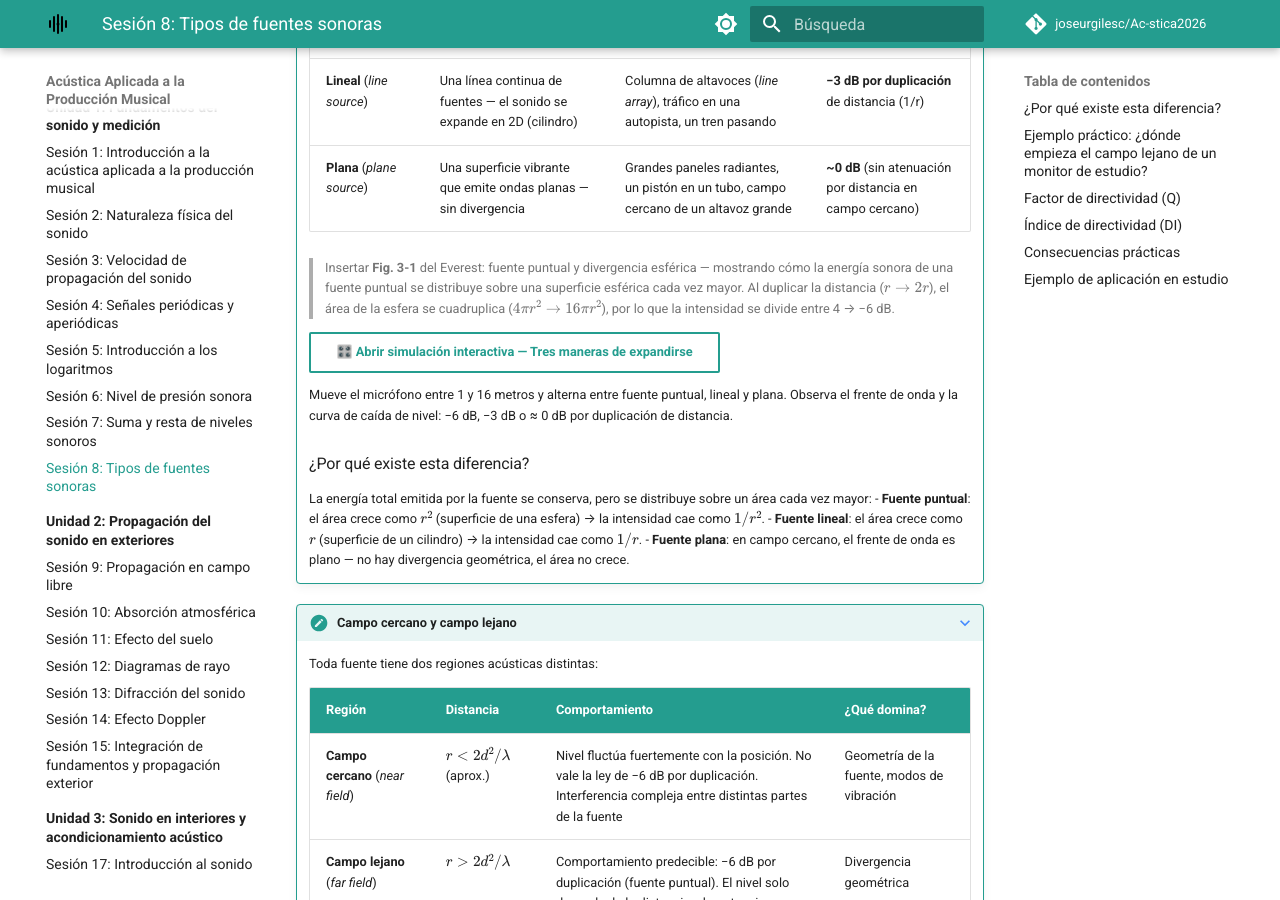
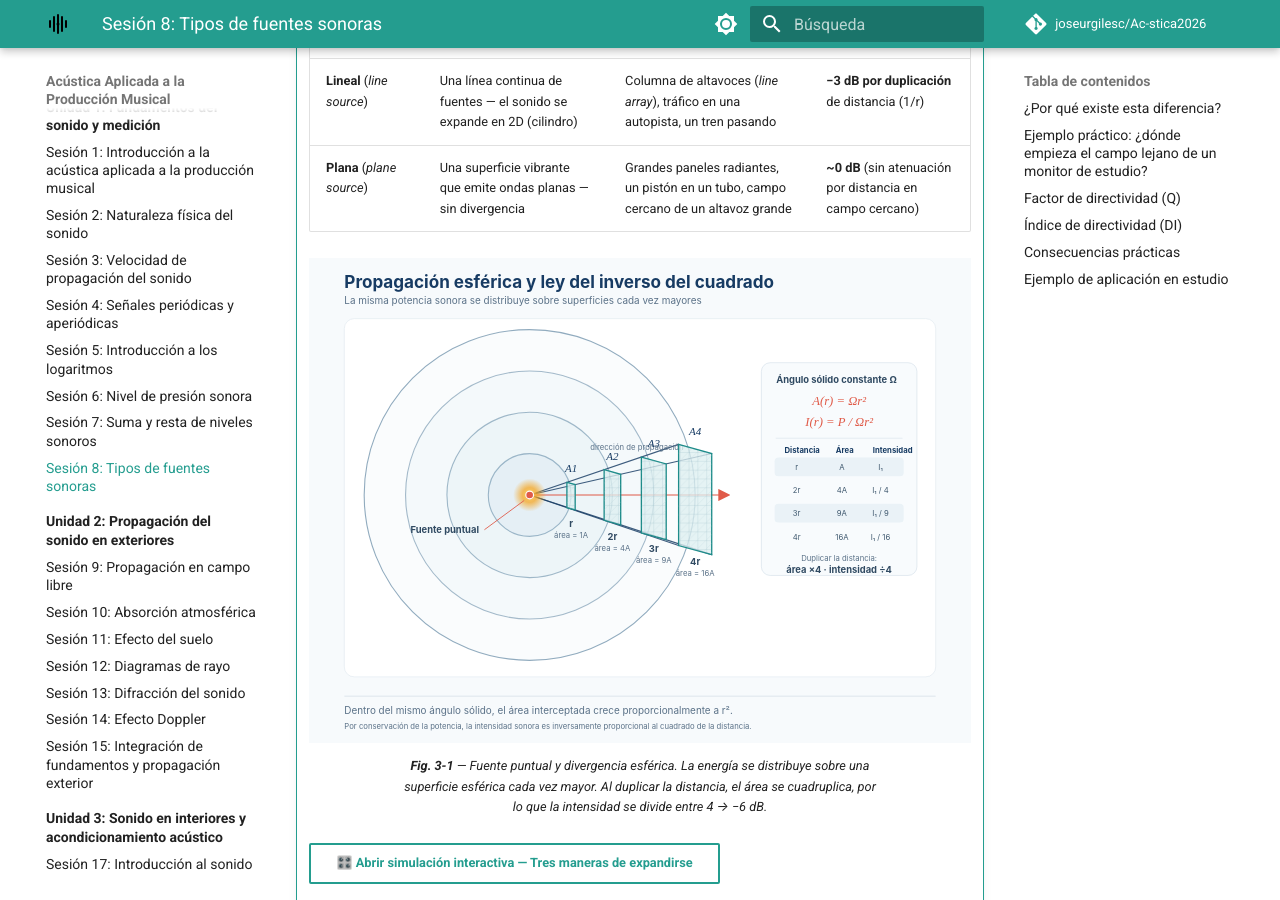
Before and after one commit to joseurgilesc/Ac-stica2026, an MkDocs documentation site: the page built from docs/unidades/U-1-fundamentos-medicion/sesion-08/index.md, in a window 1280 px wide and 900 px high, scrolled down 502 px. Built offline with MkDocs 1.6.1 and Material for MkDocs 9.7.7, drawn with Linux system fonts in a browser that asks for light colours; comment, search, counter and statistics services are not loaded.

Commit message:
feat: Fig 3-1 propagacion esferica en S08

```diff
--- a/docs/unidades/U-1-fundamentos-medicion/sesion-08/index.md
+++ b/docs/unidades/U-1-fundamentos-medicion/sesion-08/index.md
@@ -32,7 +32,10 @@
     | **Lineal** (*line source*) | Una línea continua de fuentes — el sonido se expande en 2D (cilindro) | Columna de altavoces (*line array*), tráfico en una autopista, un tren pasando | **−3 dB por duplicación** de distancia (1/r) |
     | **Plana** (*plane source*) | Una superficie vibrante que emite ondas planas — sin divergencia | Grandes paneles radiantes, un pistón en un tubo, campo cercano de un altavoz grande | **~0 dB** (sin atenuación por distancia en campo cercano) |
 
-    > Insertar **Fig. 3-1** del Everest: fuente puntual y divergencia esférica — mostrando cómo la energía sonora de una fuente puntual se distribuye sobre una superficie esférica cada vez mayor. Al duplicar la distancia (\(r \to 2r\)), el área de la esfera se cuadruplica (\(4\pi r^2 \to 16\pi r^2\)), por lo que la intensidad se divide entre 4 → −6 dB.
+    <figure markdown="span">
+      ![Fig. 3-1: Propagación esférica y ley del inverso del cuadrado](../../../img/propagacion_esferica_inverso_cuadrado.svg)
+      <figcaption>**Fig. 3-1** — Fuente puntual y divergencia esférica. La energía se distribuye sobre una superficie esférica cada vez mayor. Al duplicar la distancia, el área se cuadruplica, por lo que la intensidad se divide entre 4 → −6 dB.</figcaption>
+    </figure>
 
     [🎛️ **Abrir simulación interactiva — Tres maneras de expandirse**](../../../simulacion/tipos-fuente.html){ .md-button }
 
```
Also changed, not shown: docs/img/propagacion_esferica_inverso_cuadrado.svg (added).
